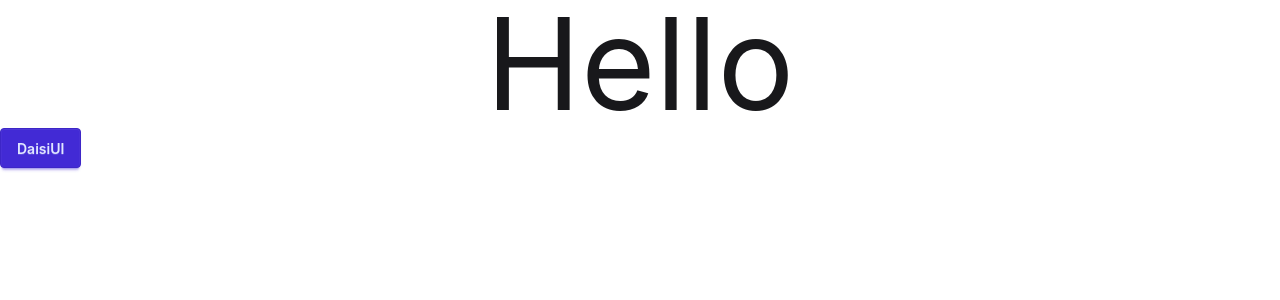
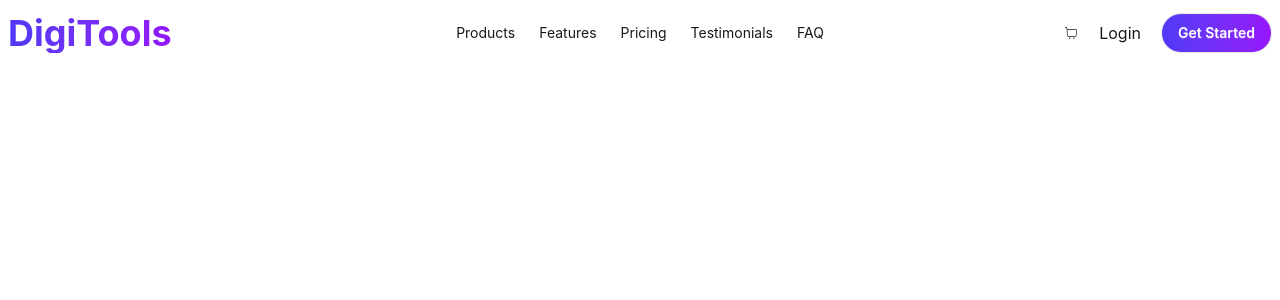
Before and after one commit to fserakib26/b13-a6-digitools-platform, a React (Vite) app: page / in a window 1280 px wide. Shown: the top 300 px of the page. Built offline with nearby package versions, Linux system fonts and the light colour scheme.

Commit message:
NavBar Design Completed and React Icons has been installed

```diff
--- a/package.json
+++ b/package.json
@@ -13,6 +13,7 @@
     "@tailwindcss/vite": "^4.2.2",
     "react": "^19.2.4",
     "react-dom": "^19.2.4",
+    "react-icons": "^5.6.0",
     "tailwindcss": "^4.2.2"
   },
   "devDependencies": {
--- a/src/App.jsx
+++ b/src/App.jsx
@@ -1,11 +1,11 @@
 import React from "react"
+import NavBar from "./components/NavBar"
 
 function App() {
 
   return (
     <>
-      <h2 class="text-9xl text-center">Hello</h2>
-      <button class="btn btn-primary">DaisiUI</button>
+      <NavBar/>
     </>
   )
 }
--- /dev/null
+++ b/src/components/NavBar.jsx
@@ -0,0 +1,45 @@
+import React from 'react'
+import { CiShoppingCart } from 'react-icons/ci'
+
+const NavBar = () => {
+  return (
+    <div className="max-w-7xl mx-auto">
+        <div className="navbar">
+            <div className="navbar-start">
+                <div className="dropdown">
+                <div tabIndex={0} role="button" className="btn btn-ghost lg:hidden">
+                    <svg xmlns="http://www.w3.org/2000/svg" className="h-5 w-5" fill="none" viewBox="0 0 24 24" stroke="currentColor"> <path strokeLinecap="round" strokeLinejoin="round" strokeWidth="2" d="M4 6h16M4 12h8m-8 6h16" /> </svg>
+                </div>
+                <ul
+                    tabIndex="-1"
+                    className="menu menu-sm dropdown-content bg-base-100 rounded-box z-1 mt-3 w-52 p-2 shadow">
+                    <li><a>Products</a></li>
+                    <li><a>Features</a></li>
+                    <li><a>Pricing</a></li>
+                    <li><a>Testimonials</a></li>
+                    <li><a>FAQ</a></li>
+
+                </ul>
+                </div>
+                <a className="text-4xl font-bold bg-gradient-to-r from-[#4f39f6] to-[#9514fa] bg-clip-text text-transparent">DigiTools</a>
+            </div>
+            <div className="navbar-center hidden lg:flex">
+                <ul className="menu menu-horizontal px-1">
+                    <li><a>Products</a></li>
+                    <li><a>Features</a></li>
+                    <li><a>Pricing</a></li>
+                    <li><a>Testimonials</a></li>
+                    <li><a>FAQ</a></li>
+                </ul>
+            </div>
+            <div className="navbar-end space-x-5">
+                <a><CiShoppingCart/></a>
+                <a>Login</a>
+                <a className="btn bg-gradient-to-r from-[#4f39f6] to-[#9514fa] rounded-full text-white">Get Started</a>
+            </div>
+        </div>
+    </div>
+  )
+}
+
+export default NavBar
```
Also changed, not shown: src/components/Hero.jsx (added), 1 other file (tests, documents, lock files or other folders).
